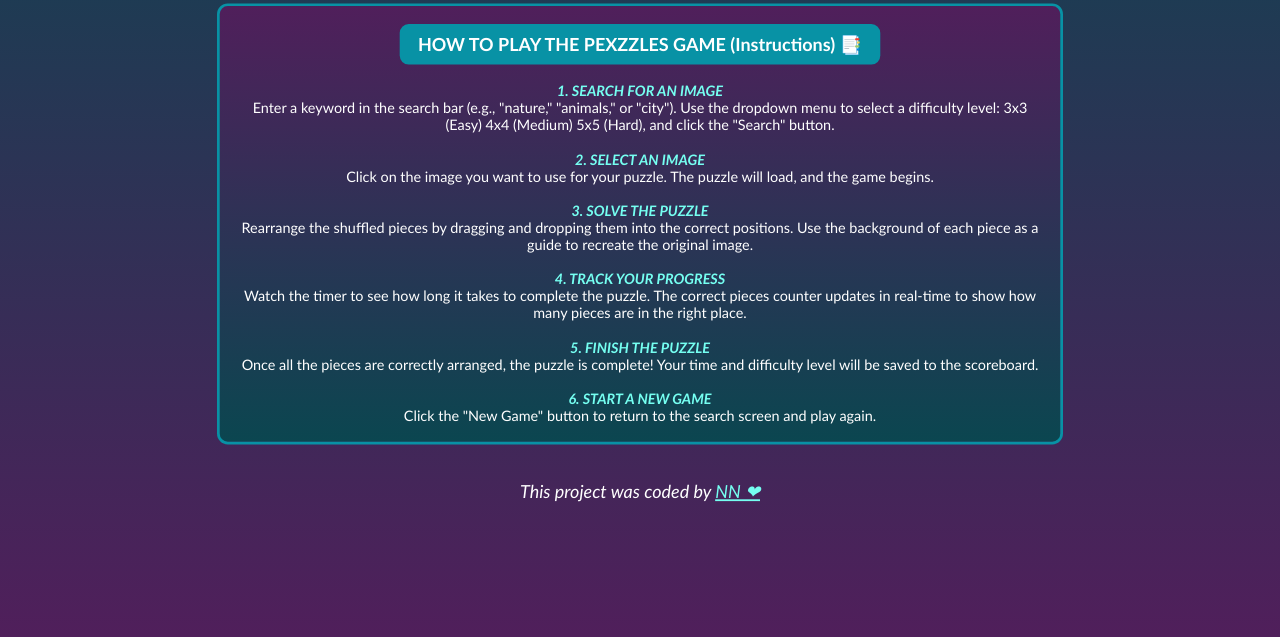
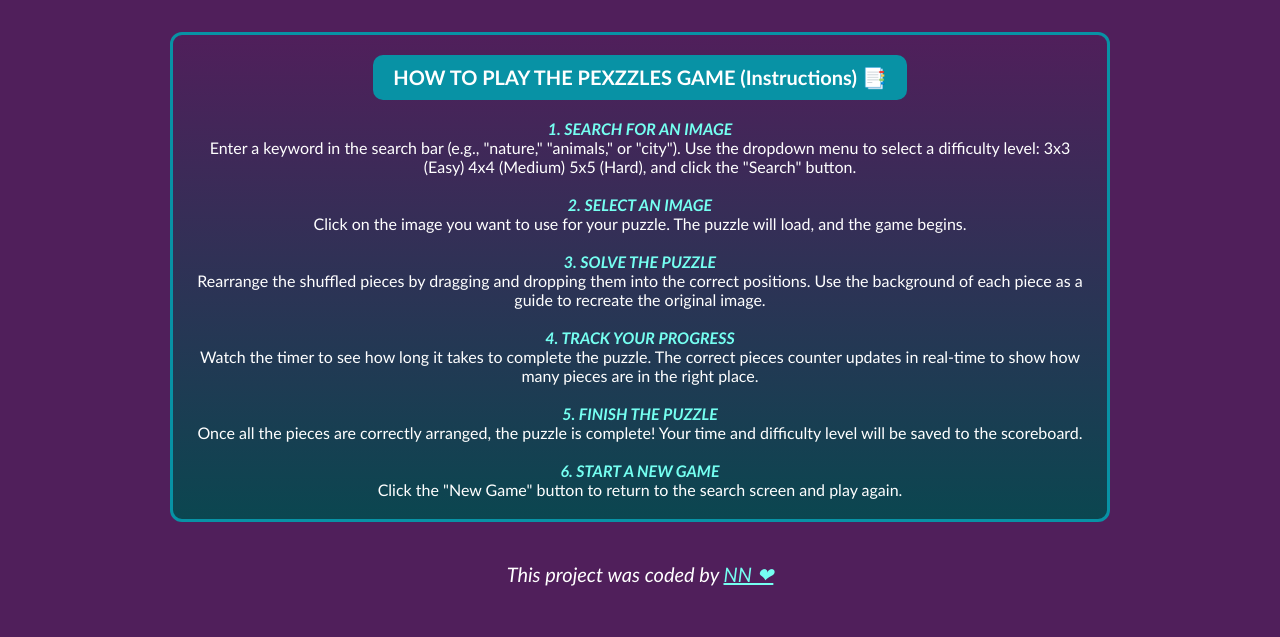
Before and after one commit to ninankhwashu/photo-puzzle-game, a plain HTML site: page index.html in a window 1280 px wide. Shown: the part 254-891 px from the top of the page. Drawn offline with Linux system fonts and the light colour scheme; a web font is replaced by a local one.

Commit message:
Update background color

```diff
--- a/src/styles.css
+++ b/src/styles.css
@@ -6,8 +6,7 @@
 
 body {
   font-family: "Gill Sans", "Gill Sans MT", Calibri, "Trebuchet MS", sans-serif;
-  background: linear-gradient(to bottom, #0b4650, #501f5b);
-
+  background-color: #501f5b;
   color: #ffffff;
   display: flex;
   flex-direction: column;
@@ -15,9 +14,8 @@ body {
   max-height: auto;
   overflow-x: hidden;
   padding: 20px;
-  transform: scale(0.9);
-  transform-origin: top;
 }
+
 .logo-container {
   text-align: center;
   margin-bottom: 20px;
```
